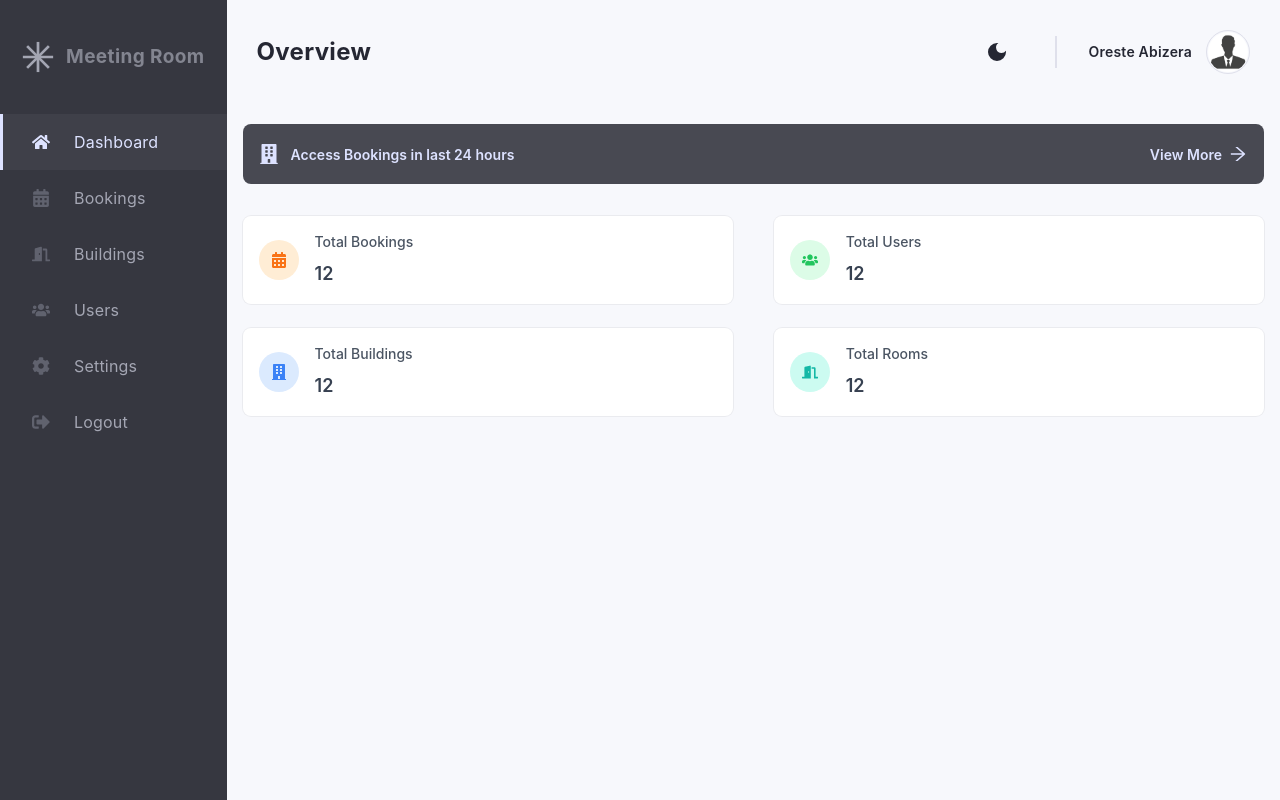
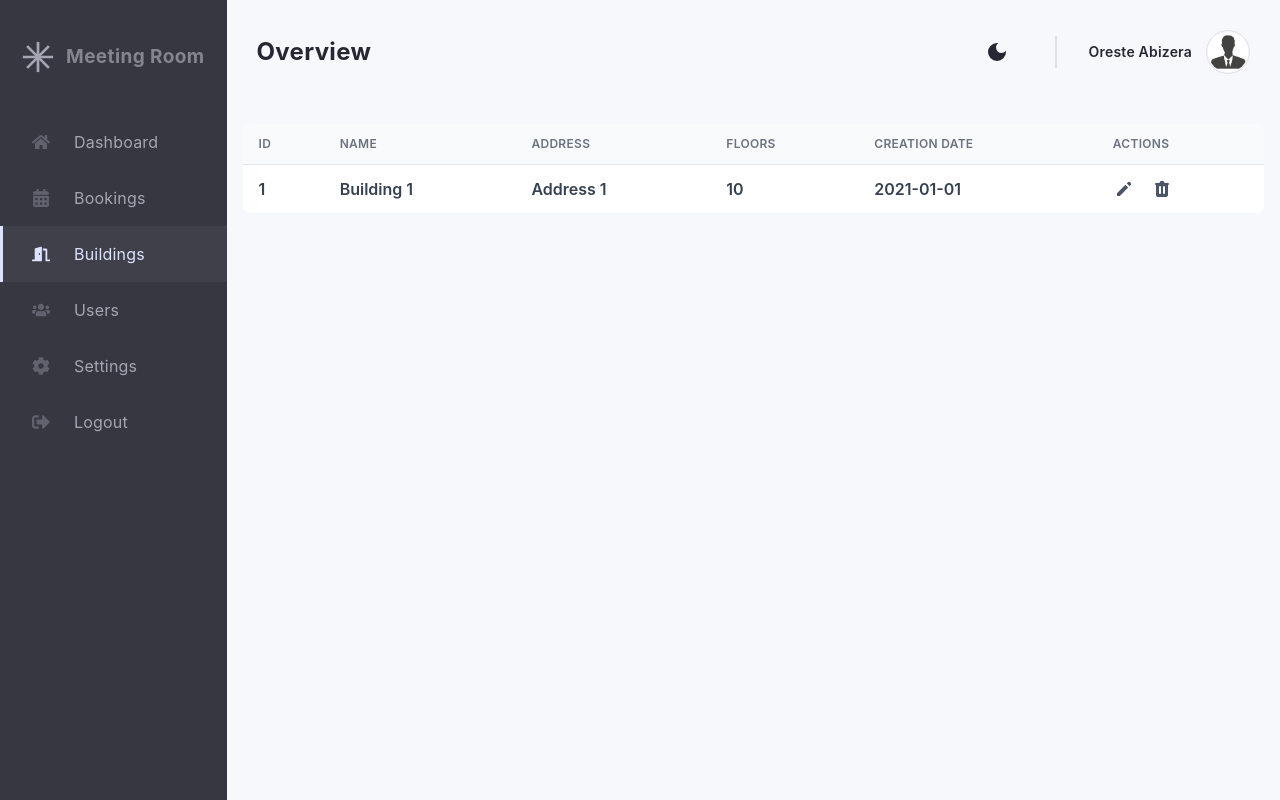
Before and after one commit to oreste-abizera/meeting-room-client, a React (Vite) app: page /buildings in a window 1280 px wide. Before the commit this address led to /dashboard. Built offline with nearby package versions, Linux system fonts and the light colour scheme; sample sign-in values are in the browser's storage.

Commit message:
feat: buildings list ui

```diff
--- a/src/App.tsx
+++ b/src/App.tsx
@@ -4,6 +4,7 @@ import RegisterPage from "./pages/RegisterPage";
 import { Routes, Route } from "react-router-dom";
 import DashboardPage from "./pages/DashboardPage";
 import LogoutPage from "./pages/LogoutPage";
+import BuildingsPage from "./pages/BuildingsPage";
 
 function App() {
   return (
@@ -11,6 +12,7 @@ function App() {
       <Route path="/" element={<LoginPage />} />
       <Route path="/register" element={<RegisterPage />} />
       <Route path="/dashboard" element={<DashboardPage />} />
+      <Route path="/buildings" element={<BuildingsPage />} />
       <Route path="/logout" element={<LogoutPage />} />
     </Routes>
   );
--- /dev/null
+++ b/src/components/BuildingsList.tsx
@@ -0,0 +1,36 @@
+import React from "react";
+import Table from "./reusable/Table";
+
+type Props = {};
+
+const BuildingsList = (props: Props) => {
+  const data = [
+    {
+      name: "Building 1",
+      address: "Address 1",
+      floors: 10,
+      creationDate: "2021-01-01",
+    },
+  ];
+  const columns = [
+    {
+      Header: "Name",
+      accessor: "name",
+    },
+    {
+      Header: "Address",
+      accessor: "address",
+    },
+    {
+      Header: "Floors",
+      accessor: "floors",
+    },
+    {
+      Header: "Creation Date",
+      accessor: "creationDate",
+    },
+  ];
+  return <Table columns={columns} data={data} showActions={true}></Table>;
+};
+
+export default BuildingsList;
--- /dev/null
+++ b/src/components/IconButtons/DeleteIcon.tsx
@@ -0,0 +1,28 @@
+import React from "react";
+
+type Props = {};
+
+const DeleteIcon = (props: Props) => {
+  return (
+    <button
+      className="align-bottom inline-flex items-center justify-center cursor-pointer leading-5 transition-colors duration-150 font-medium focus:outline-none text-gray-600 dark:text-gray-400 focus:outline-none border border-transparent active:bg-transparent hover:bg-gray-100 focus:shadow-outline-gray dark:hover:bg-gray-500 dark:hover:text-gray-300 dark:hover:bg-opacity-10"
+      type="button"
+      aria-label="Delete"
+    >
+      <svg
+        fill="currentColor"
+        viewBox="0 0 20 20"
+        className="w-5 h-5"
+        aria-hidden="true"
+      >
+        <path
+          fill-rule="evenodd"
+          d="M9 2a1 1 0 00-.894.553L7.382 4H4a1 1 0 000 2v10a2 2 0 002 2h8a2 2 0 002-2V6a1 1 0 100-2h-3.382l-.724-1.447A1 1 0 0011 2H9zM7 8a1 1 0 012 0v6a1 1 0 11-2 0V8zm5-1a1 1 0 00-1 1v6a1 1 0 102 0V8a1 1 0 00-1-1z"
+          clip-rule="evenodd"
+        ></path>
+      </svg>
+    </button>
+  );
+};
+
+export default DeleteIcon;
--- /dev/null
+++ b/src/components/IconButtons/EditIcon.tsx
@@ -0,0 +1,24 @@
+import React from "react";
+
+type Props = {};
+
+const EditIcon = (props: Props) => {
+  return (
+    <button
+      className="align-bottom inline-flex items-center justify-center cursor-pointer leading-5 transition-colors duration-150 font-medium focus:outline-none text-gray-600 dark:text-gray-400 focus:outline-none border border-transparent active:bg-transparent hover:bg-gray-100 focus:shadow-outline-gray dark:hover:bg-gray-500 dark:hover:text-gray-300 dark:hover:bg-opacity-10"
+      type="button"
+      aria-label="Edit"
+    >
+      <svg
+        fill="currentColor"
+        viewBox="0 0 20 20"
+        className="w-5 h-5"
+        aria-hidden="true"
+      >
+        <path d="M13.586 3.586a2 2 0 112.828 2.828l-.793.793-2.828-2.828.793-.793zM11.379 5.793L3 14.172V17h2.828l8.38-8.379-2.83-2.828z"></path>
+      </svg>
+    </button>
+  );
+};
+
+export default EditIcon;
--- /dev/null
+++ b/src/components/reusable/Table.tsx
@@ -0,0 +1,57 @@
+import React from "react";
+import DeleteIcon from "../IconButtons/DeleteIcon";
+import EditIcon from "../IconButtons/EditIcon";
+
+type Props = {
+  columns: Array<{ Header: string; accessor: string }>;
+  data: Array<any>;
+  showActions?: boolean;
+};
+
+const Table = ({ data, columns, showActions }: Props) => {
+  return (
+    <div className="w-full overflow-hidden rounded-lg shadow-xs mb-8">
+      <div className="w-full overflow-x-auto">
+        <table className="w-full whitespace-no-wrap">
+          <thead className="text-xs font-semibold tracking-wide text-left text-gray-500 uppercase border-b dark:border-gray-700 bg-gray-50 dark:text-gray-400 dark:bg-gray-800">
+            <tr>
+              <td className="px-4 py-3">ID</td>
+              {columns.map((column, index) => {
+                return <td className="px-4 py-3">{column.Header}</td>;
+              })}
+              {showActions && <td className="px-4 py-3">Actions</td>}
+            </tr>
+          </thead>
+          <tbody className="bg-white divide-y dark:divide-gray-700 dark:bg-gray-800 text-gray-700 dark:text-gray-400">
+            {data.map((item, index) => {
+              return (
+                <tr className="">
+                  <td className="px-4 py-3">
+                    <p className="font-semibold">{index + 1}</p>
+                  </td>
+                  {columns.map((column, index) => {
+                    return (
+                      <td className="px-4 py-3">
+                        <p className="font-semibold">{item[column.accessor]}</p>
+                      </td>
+                    );
+                  })}
+                  {showActions && (
+                    <td className="px-4 py-3">
+                      <div className="flex items-center space-x-4">
+                        <EditIcon />
+                        <DeleteIcon />
+                      </div>
+                    </td>
+                  )}
+                </tr>
+              );
+            })}
+          </tbody>
+        </table>
+      </div>
+    </div>
+  );
+};
+
+export default Table;
--- a/src/context/AppContext.tsx
+++ b/src/context/AppContext.tsx
@@ -149,12 +149,6 @@ const AppContextProvider = ({ children }: PropsWithChildren<{}>) => {
     });
   };
 
-  useEffect(() => {
-    if (state.isLoggedIn) {
-      navigate("/dashboard");
-    }
-  }, [state.isLoggedIn]);
-
   return (
     <AppContext.Provider
       value={{
--- /dev/null
+++ b/src/pages/BuildingsPage.tsx
@@ -0,0 +1,16 @@
+import BuildingsList from "../components/BuildingsList";
+import DashboardLayout from "../layouts/DashboardLayout";
+
+type Props = {};
+
+const BuildingsPage = (props: Props) => {
+  return (
+    <DashboardLayout>
+      <div className="px-1 lg:px-4">
+        <BuildingsList />
+      </div>
+    </DashboardLayout>
+  );
+};
+
+export default BuildingsPage;
```
